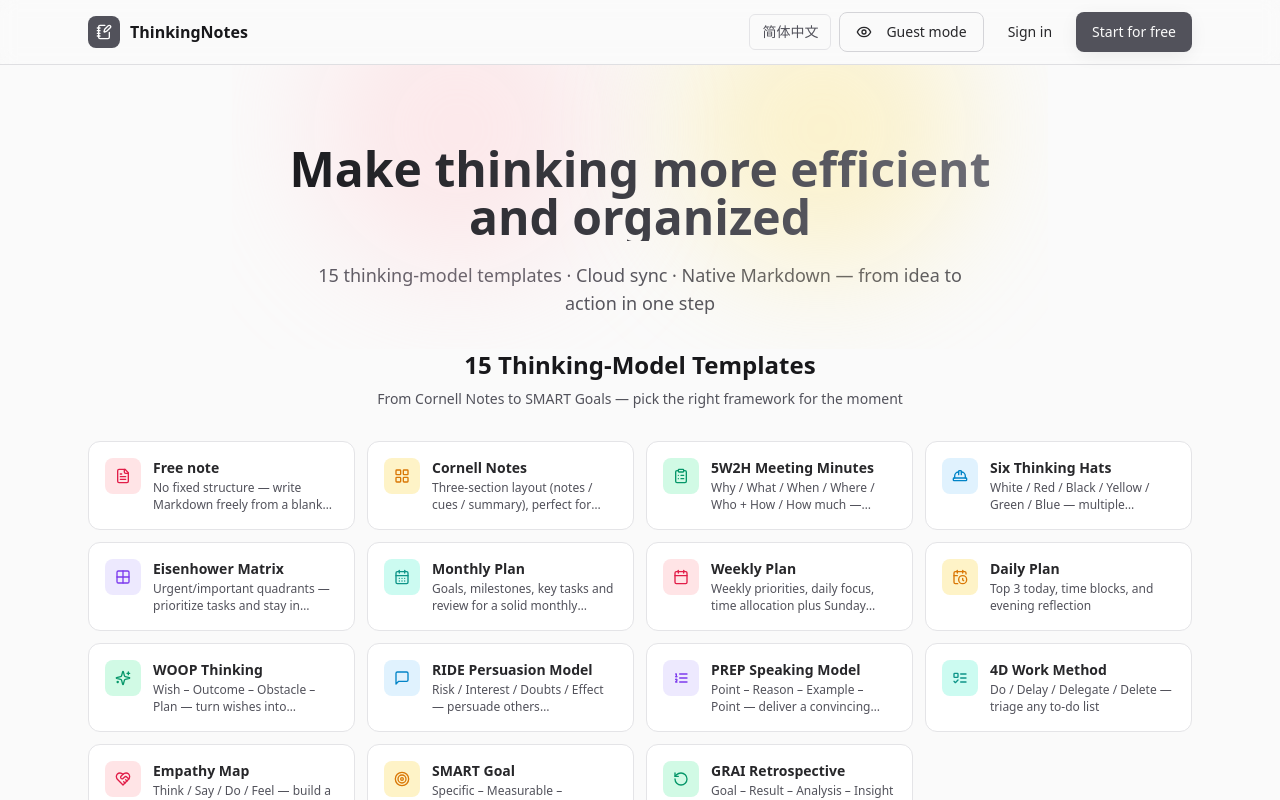
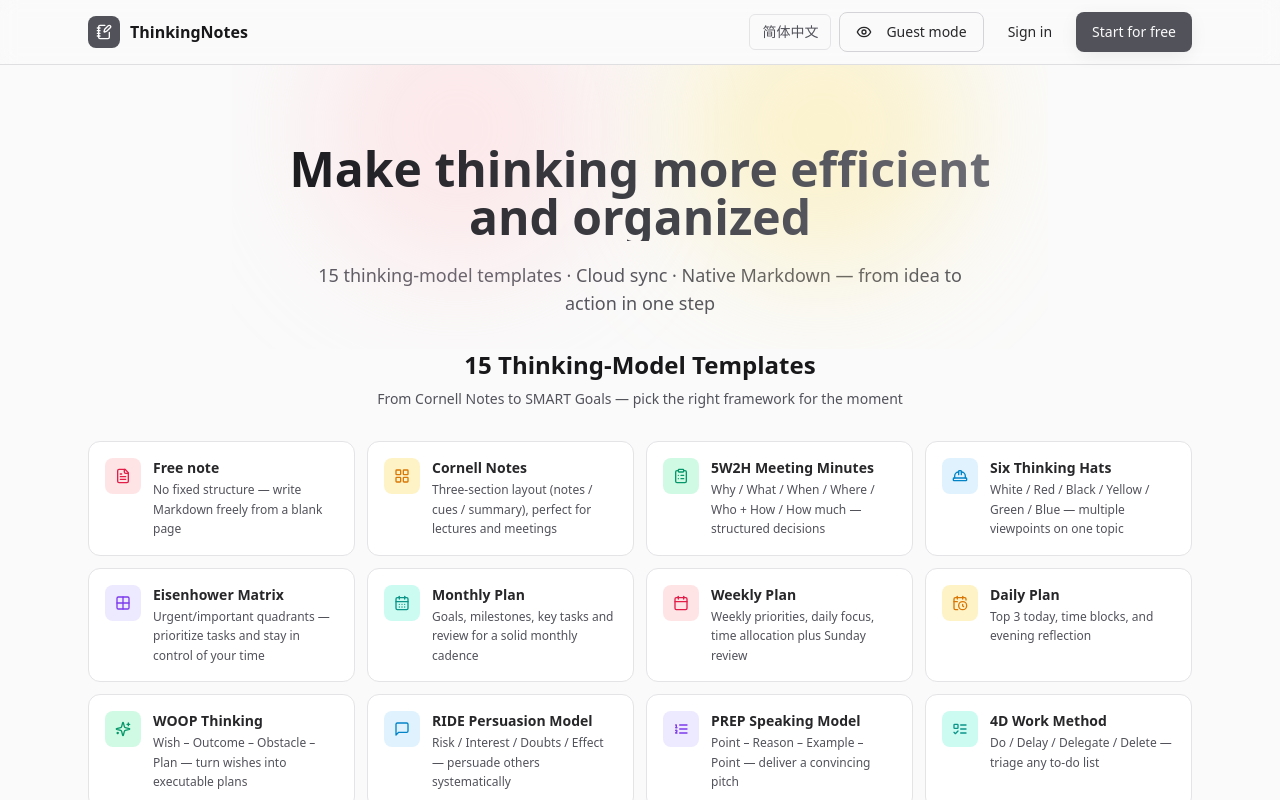
Before and after one commit to dzpeng168/thinkingnotes, a Next.js app: page /login in a window 1280 px wide. Shown: the top 800 px of the page. Built offline with nearby package versions, Linux system fonts and the light colour scheme; no server answers.

Commit message:
样式调整

```diff
--- a/app/login/page.tsx
+++ b/app/login/page.tsx
@@ -158,21 +158,21 @@ export default function LoginPage() {
         <p className="text-sm text-warm-600 text-center mb-8">
           {t("landing.featuresSubtitle")}
         </p>
-        <div className="grid grid-cols-1 sm:grid-cols-2 lg:grid-cols-3 xl:grid-cols-4 gap-3">
+        <div className="grid grid-cols-1 sm:grid-cols-2 lg:grid-cols-3 xl:grid-cols-4 gap-3 auto-rows-fr">
           {TEMPLATE_KEYS.map((key, i) => {
             const meta = resolveTemplateMeta(key, locale, (k) => t(k as any))
             const Icon = ICONS[meta.icon]
             return (
               <div
                 key={key}
-                className="flex items-start gap-3 rounded-xl border border-warm-200 bg-white p-4 hover:border-warm-400 hover:shadow-warm transition-all"
+                className="flex items-start gap-3 rounded-xl border border-warm-200 bg-white p-4 hover:border-warm-400 hover:shadow-warm transition-all h-full"
               >
                 <div className={`w-9 h-9 shrink-0 rounded-lg flex items-center justify-center ${ICON_STYLES[i % ICON_STYLES.length]}`}>
                   {Icon && <Icon className="w-4 h-4" />}
                 </div>
                 <div className="min-w-0">
                   <div className="font-semibold text-sm text-warm-800">{meta.name}</div>
-                  <div className="text-xs text-warm-600 leading-snug mt-0.5 line-clamp-2">{meta.desc}</div>
+                  <div className="text-xs text-warm-600 leading-relaxed mt-0.5">{meta.desc}</div>
                 </div>
               </div>
             )
```
